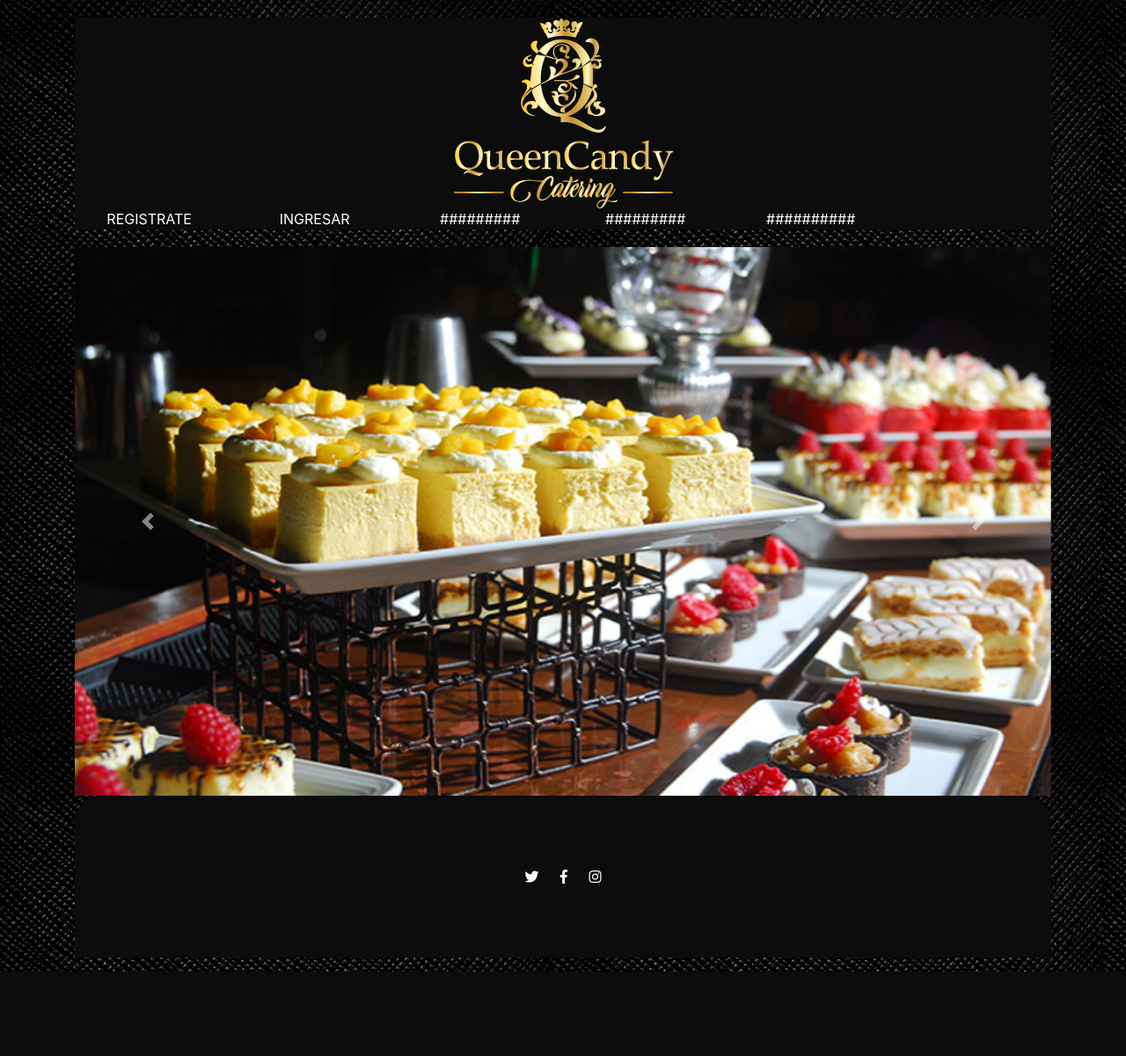
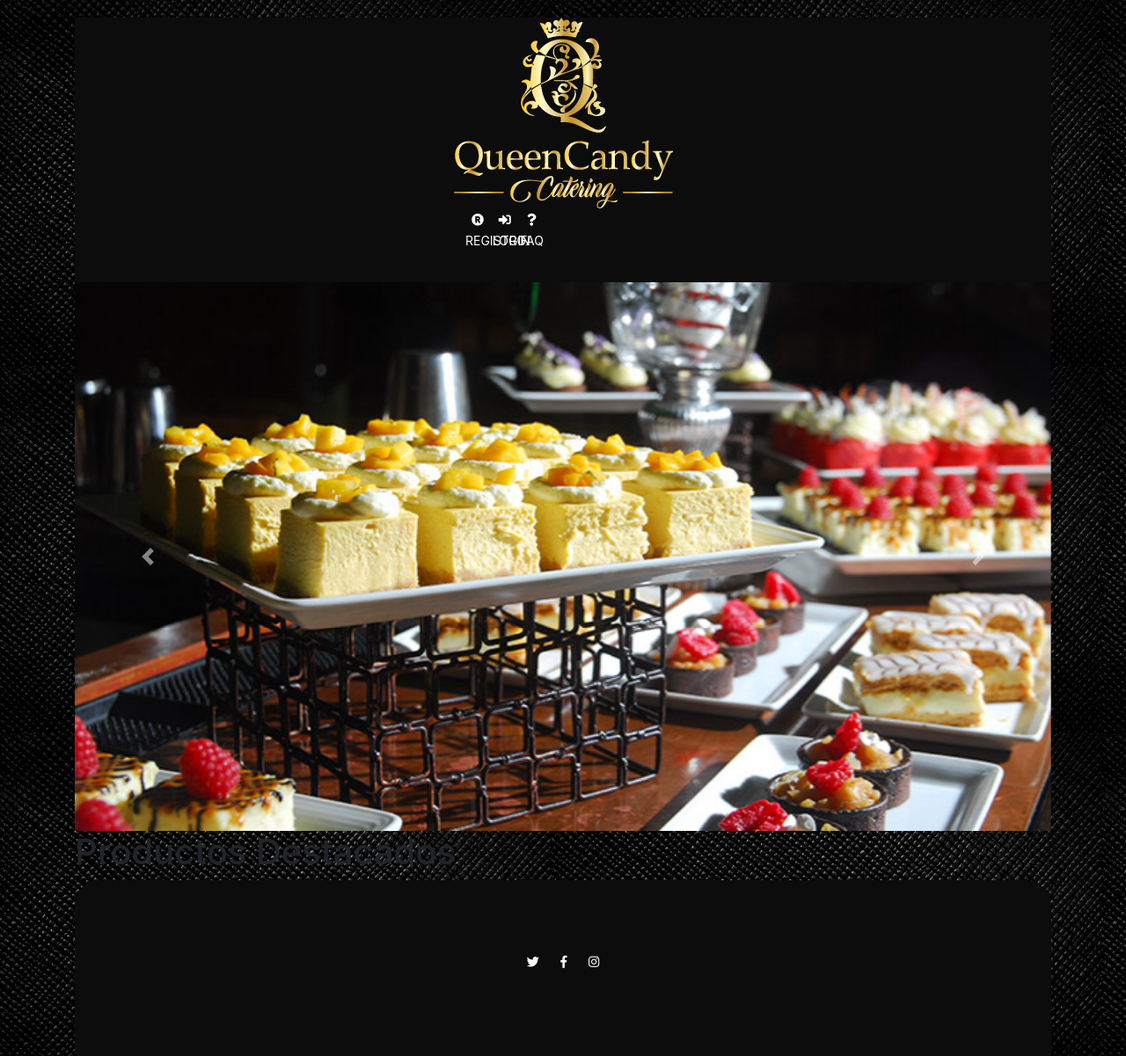
Before and after one commit to morelbys93/proyecto_integrador, a PHP site: page /home.php in a window 1280 px wide. Shown: the whole page at 88% size. Before the commit the page ends 1105 px from the top, so only its background shows below. Run offline with PHP 8.4, Linux system fonts and the light colour scheme; some libraries are stand-ins or nearby versions.

Commit message:
actualizaciones

```diff
--- a/css/style.css
+++ b/css/style.css
@@ -27,14 +27,27 @@
 
 .main-header,
 .main-footer {
+
+	width: 100%;
 	text-align: center;
 	background-color: #0C0C0C;
-}
-.logo {
-	resize: horizontal;
+	display: flex;
+	flex-direction: column;
+	align-items: center;
 
 }
+.logo img{
+	max-width: 100%;
+}
+.main-nav{
+	width: 20%;
+	display: flex;
 
+}
+.main-nav li{
+	flex-direction: row;
+
+}
 .main-footer {
 	background-color: #0C0C0C;
 	border-radius: 30px 30px 0 0;
@@ -48,13 +61,10 @@
 	text-transform: uppercase;
 	width: 100%;
 	margin-bottom: 1px;
-
+	font-size: 14px;
 }
 
 /* Banner */
-.banner {
-	display: none;
-}
 
 /* Productos*/
 
@@ -83,24 +93,6 @@
 		margin-right: 0;
 	}
 
-	.banner {
-		display: block;
-		margin-bottom: 30px;
-	}
-
-	.banner img {
-		width: 100%;
-	}
-
-	.vip-products {
-		overflow: hidden;
-	}
-
-	.product {
-		float: left;
-		width: 48%;
-		margin-right: 4%;
-	}
 	/* Más info en:
 	https://developer.mozilla.org/es/docs/Web/CSS/:last-child */
 	.product:nth-child(even){
--- a/home.php
+++ b/home.php
@@ -11,7 +11,9 @@
 		<link rel="stylesheet" href="https://stackpath.bootstrapcdn.com/font-awesome/4.7.0/css/font-awesome.min.css">
 		<link rel="stylesheet" href="https://maxcdn.bootstrapcdn.com/bootstrap/4.0.0/css/bootstrap.min.css" integrity="sha384-Gn5384xqQ1aoWXA+058RXPxPg6fy4IWvTNh0E263XmFcJlSAwiGgFAW/dAiS6JXm" crossorigin="anonymous">
     <!-- Font Awesome -->
-		<link rel="stylesheet" href="https://use.fontawesome.com/releases/v5.2.0/css/all.css" integrity="sha384-hWVjflwFxL6sNzntih27bfxkr27PmbbK/iSvJ+a4+0owXq79v+lsFkW54bOGbiDQ" crossorigin="anonymous">
+		<link rel="stylesheet" href="https://use.fontawesome.com/releases/v5.3.1/css/all.css" integrity="sha384-mzrmE5qonljUremFsqc01SB46JvROS7bZs3IO2EmfFsd15uHvIt+Y8vEf7N7fWAU" crossorigin="anonymous">
+
+
 		<link rel="icon" href="images/ico.jpg" type="image/x-icon">
 
 		<title>QueenCandy| HOME</title>
@@ -26,11 +28,9 @@
 			<!-- Menu -->
 			<nav class="main-nav">
 				<ul>
-					<li><a href="#">Registrate</a></li>
-					<li><a href="#">Ingresar</a></li>
-					<li><a href="#">#########</a></li>
-					<li><a href="#">#########</a></li>
-					<li><a href="#">##########</a></li>
+					<li><a href="#"><i class="fas fa-registered"></i>registro</a></li>
+					<li><a href="#"> <i class="fas fa-sign-in-alt"></i> login</a> </li>
+					<li><a href="#"><i class="fas fa-question"></i>faq</a></li>
 
 				</ul>
 			</nav>
@@ -47,10 +47,16 @@
       <img class="d-block w-100" src="images/tres.jpg" alt="Third slide">
     </div>
 		<div class="carousel-item">
-      <img class="d-block w-100" src="images/cuatro.jpg" alt="Fourth slide">
+      <img class="d-block w-100" src="images/ocho.jpg" alt="Fourth slide">
     </div>
 		<div class="carousel-item">
-      <img class="d-block w-100" src="images/cinco.jpg" alt="Fifth slide">
+      <img class="d-block w-100" src="images/nueve.jpg" alt="Fifth slide">
+    </div>
+		<div class="carousel-item">
+      <img class="d-block w-100" src="images/seis.jpg" alt="Fifth slide">
+    </div>
+		<div class="carousel-item">
+      <img class="d-block w-100" src="images/siete.jpg" alt="Fifth slide">
     </div>
   </div>
   <a class="carousel-control-prev" href="#carouselExampleControls" role="button" data-slide="prev">
@@ -62,6 +68,7 @@
     <span class="sr-only">Next</span>
   </a>
 </div>
+	<h1>Productos Destacados</h1>
 
 
 
@@ -69,9 +76,9 @@
 		<footer class="main-footer">
 			<section class="redes">
         <ul>
-          <li>  <a href="https://twitter.com/MorelbysAnais"><i class="fab fa-twitter"></i></a>
-								<a href="https://www.facebook.com/morelbys.rodriguez.1"><i class="fab fa-facebook-f"></i></a>
-                <a href="https://www.instagram.com/morerodrigg/"><i class="fab fa-instagram"></i></a>
+          <li>  <a href="https://twitter.com"><i class="fab fa-twitter"></i></a>
+								<a href="https://www.facebook.com"><i class="fab fa-facebook-f"></i></a>
+                <a href="https://www.instagram.com"><i class="fab fa-instagram"></i></a>
 
           </li>
         </ul>
```
Also changed, not shown: images/cinco.jpg (deleted), images/cuatro.jpg (deleted), images/nueve.jpg (added), images/ocho.jpg (added), images/seis.jpg (added), images/siete.jpg (added).
